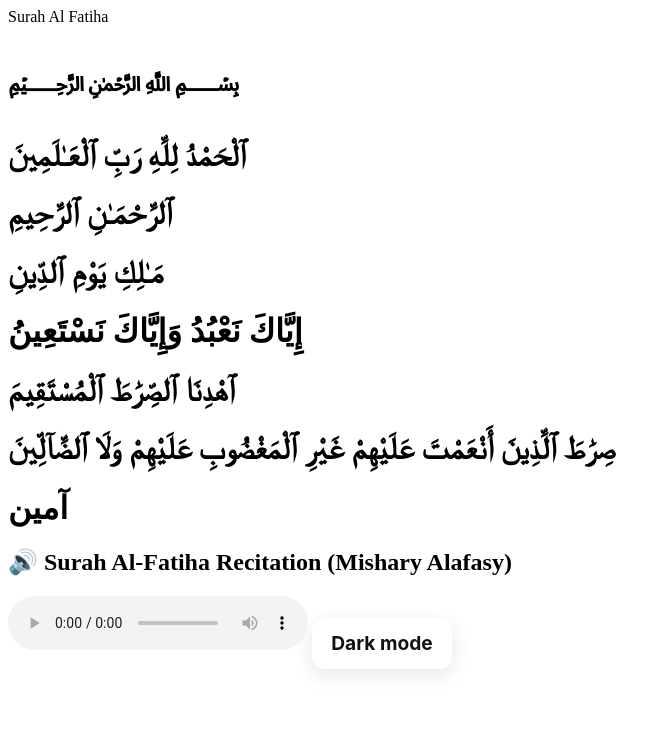
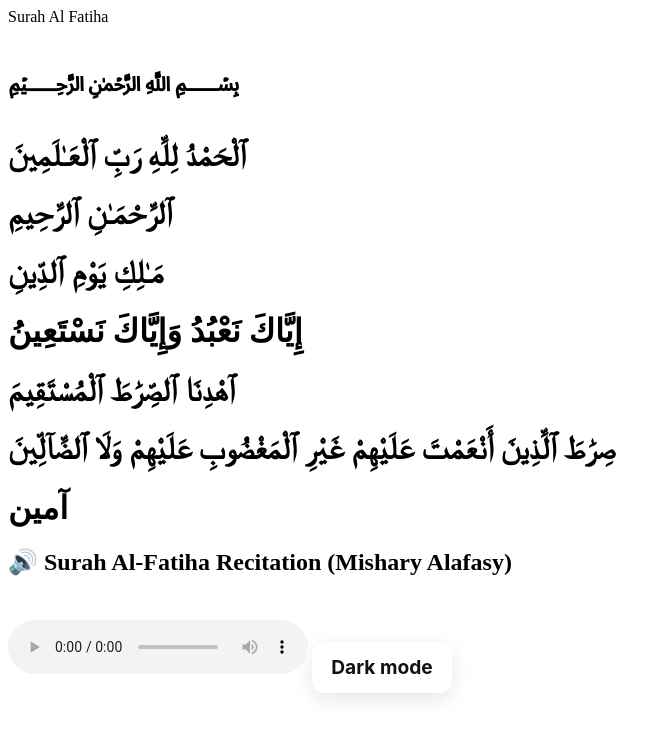
Before and after one commit to TheCoolMan2/surah-al-fatiha, a plain HTML site: page index.html in a window 1280 px wide. Shown: the whole page, without its empty margins (0-671 px from the left). Drawn offline with Linux system fonts and the light colour scheme; a web font is replaced by a local one.

Commit message:
Update index.html

```diff
--- a/index.html
+++ b/index.html
@@ -48,7 +48,9 @@
         }
     </style>
     <style>
-
+      audio {
+        margin-top: 1.5rem;
+      }
     </style>
     Surah Al Fatiha
   </head>
```
